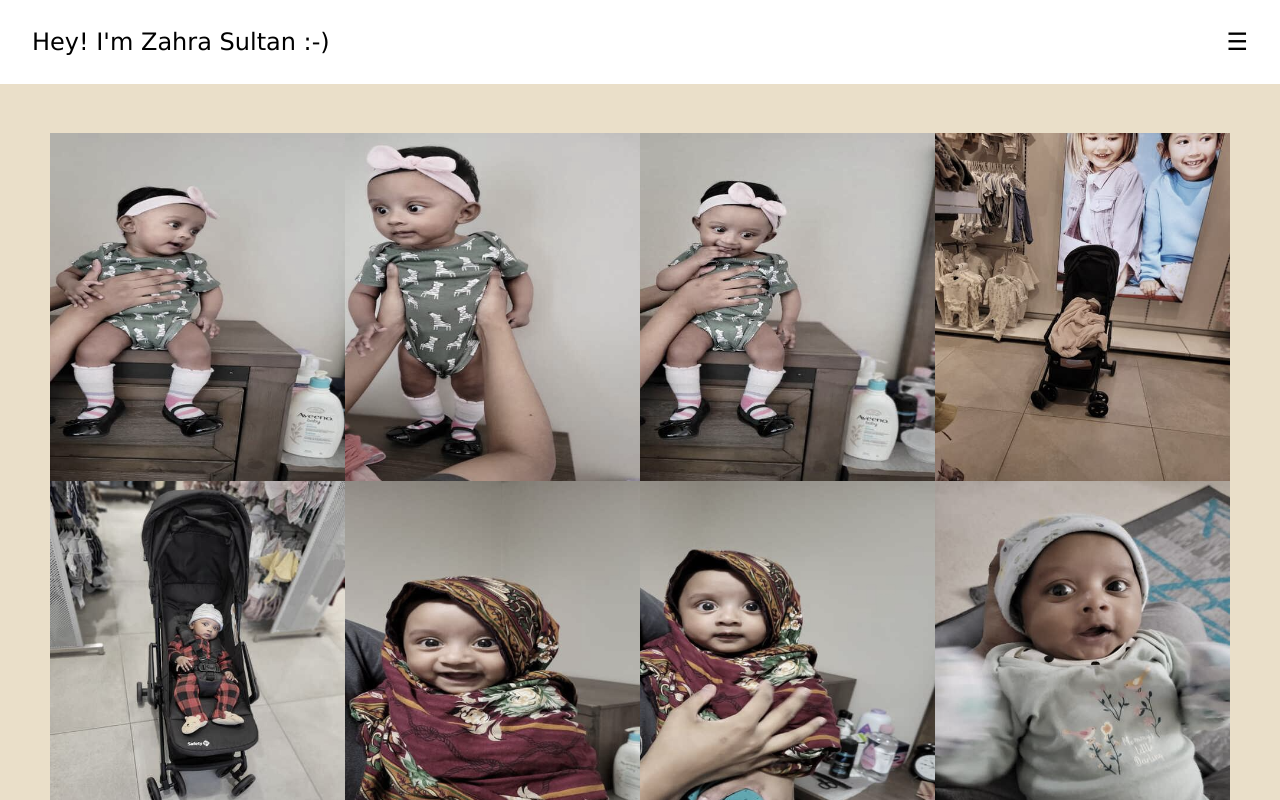
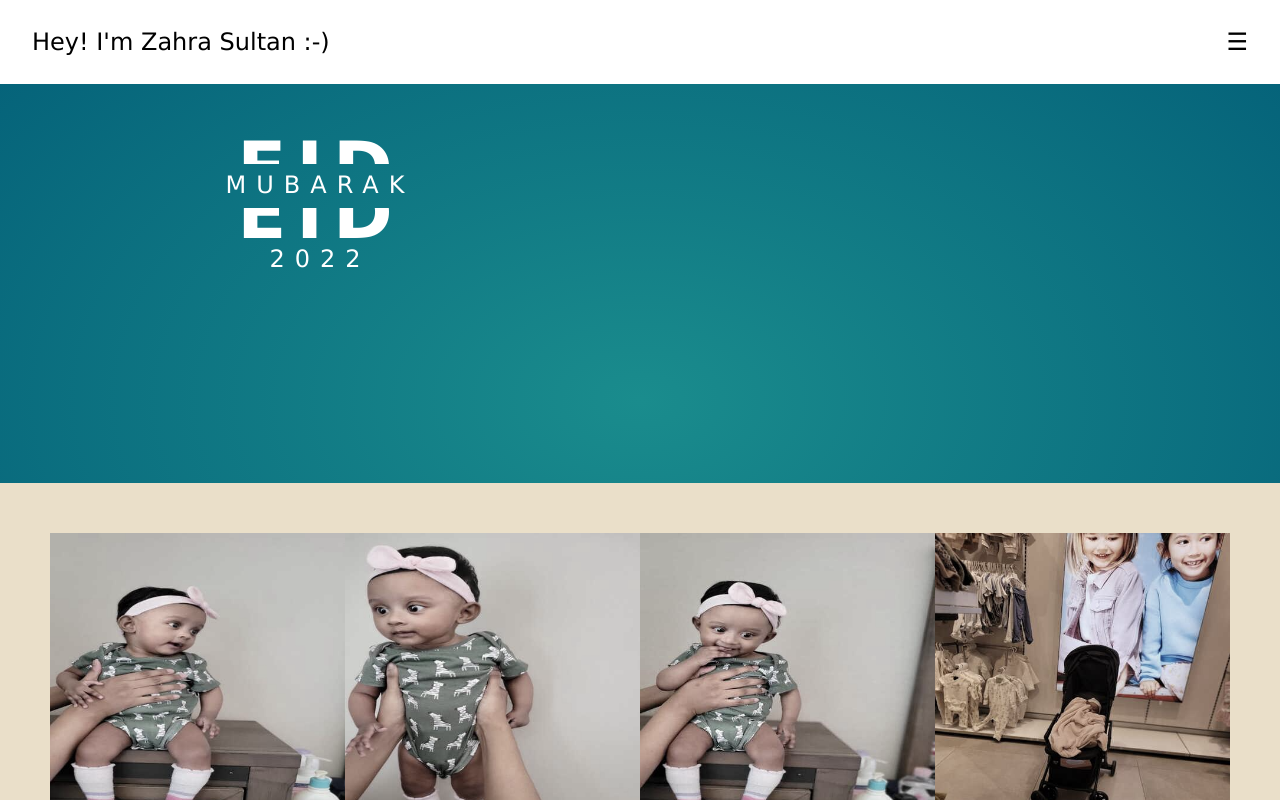
Before and after one commit to faiz990alam/zahara.github.io, a plain HTML site: page index.html in a window 1280 px wide. Shown: the top 800 px of the page. Drawn offline with nearby package versions, Linux system fonts and the light colour scheme.

Commit message:
Update index.html

```diff
--- a/index.html
+++ b/index.html
@@ -5,6 +5,145 @@
     <meta charset="UTF-8">
     <meta name="viewport" content="width=device-width, initial-scale=1">
     <style>
+      html, body {
+  height: 100%;
+  font-family: 'Poppins', sans-serif;
+}
+
+body {
+  width: 100%;
+  background: rgb(26,140,141);
+background: -moz-radial-gradient(center, ellipse cover, rgba(26,140,141,1) 0%, rgba(3,95,120,1) 100%);
+background: -webkit-radial-gradient(center, ellipse cover, rgba(26,140,141,1) 0%,rgba(3,95,120,1) 100%);
+background: radial-gradient(ellipse at center, rgba(26,140,141,1) 0%,rgba(3,95,120,1) 100%);
+filter: progid:DXImageTransform.Microsoft.gradient( startColorstr='#1a8c8d', endColorstr='#035f78',GradientType=1 );
+}
+
+strong {
+  font-weight: bold;
+}
+
+.container-outer {
+  display: table;
+  width: 50%;
+  height: 50%;
+}
+.container {
+  width: 100%;
+  margin: 0 auto;
+  display: table-cell;
+  vertical-align: middle;
+}
+
+p {
+  color: #fff;
+}
+
+.main-text {
+  position: relative;
+}
+
+.top p, .bottom p {
+  line-height: 1;
+  margin: 0;
+  text-align: center;
+  font-weight: bold;
+  font-size: 72px;
+  letter-spacing: 10px;
+  position: absolute;
+  width: 100%;
+}
+
+.top, .bottom {
+  width: 100%;
+  display: block;
+  overflow: hidden;
+  position: relative;
+  animation-duration: 1s;
+  animation-fill-mode: forwards;
+  animation-delay: 1s;
+}
+
+.bottom p {
+  bottom: 0px;
+}
+
+.top {
+  height: 32px;
+  animation-name: goUp;
+
+}
+
+.bottom {
+  height: 41px;
+  animation-name: goDown;
+}
+
+.sub-text p {
+  text-align: center;
+  font-size: 24px;
+  line-height: 1;
+  font-weight: 300;
+  text-transform: uppercase;
+  letter-spacing: 10px;
+  margin: 0;
+  position: absolute;
+  width: 100%;
+  top: 50%;
+  transform: translateY(-70%);
+  opacity: 0;
+  animation-name: fadeIn;
+  animation-duration: 1s;
+  animation-fill-mode: forwards;
+  animation-delay: 2s;
+}
+
+.date {
+  margin-top: 20px;
+  opacity: 0;
+  animation-name: fadeIn;
+  animation-duration: 1s;
+  animation-fill-mode: forwards;
+  animation-delay: 3s;
+}
+
+.date p {
+  position: absolute;
+  text-align: center;
+  font-size: 24px;
+  line-height: 1;
+  font-weight: 300;
+  text-transform: uppercase;
+  letter-spacing: 10px;
+  margin: 0;
+  width: 100%;
+}
+@keyframes goUp {
+  0% {
+    transform: translateY(0);
+  }
+  100% {
+    transform: translateY(-22px);
+  }
+}
+
+@keyframes goDown {
+  0% {
+    transform: translateY(0);
+  }
+  100% {
+    transform: translateY(22px);
+  }
+}
+
+@keyframes fadeIn {
+  0% {
+    opacity: 0;
+  }
+  100% {
+    opacity: 1;
+  }
+}
     .cont{
       margin: auto;
     }
@@ -38,6 +177,26 @@
   <span class="w3-left w3-padding">Hey! I'm Zahra Sultan :-)</span>
   <a href="javascript:void(0)" class="w3-right w3-button w3-white" onclick="w3_open()">☰</a>
 </header>
+
+  <div class="container-outer">
+  <div class="container">
+  <div class="main-text">
+    <div class="top">
+      <p>EID</p>
+    </div>
+    <div class="bottom">
+      <p>EID</p>
+    </div>
+
+    <div class="sub-text">
+      <p>mubarak</p>
+    </div>
+  <div class="date">
+     <p>2022</p>
+   </div>
+  </div>
+</div>
+</div>
 
 <!-- Overlay effect when opening sidebar on small screens -->
 <div class="w3-overlay w3-animate-opacity" onclick="w3_close()" style="cursor:pointer" title="close side menu" id="myOverlay"></div>
```
